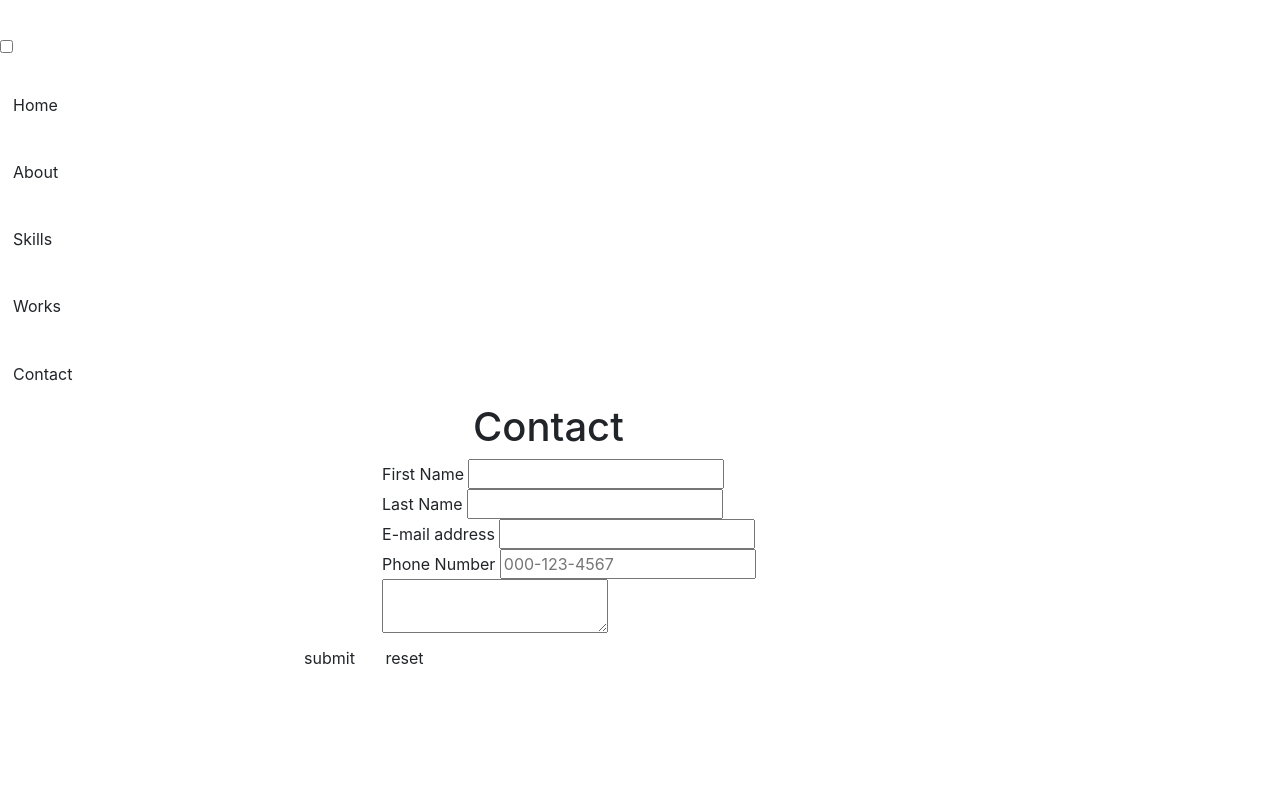
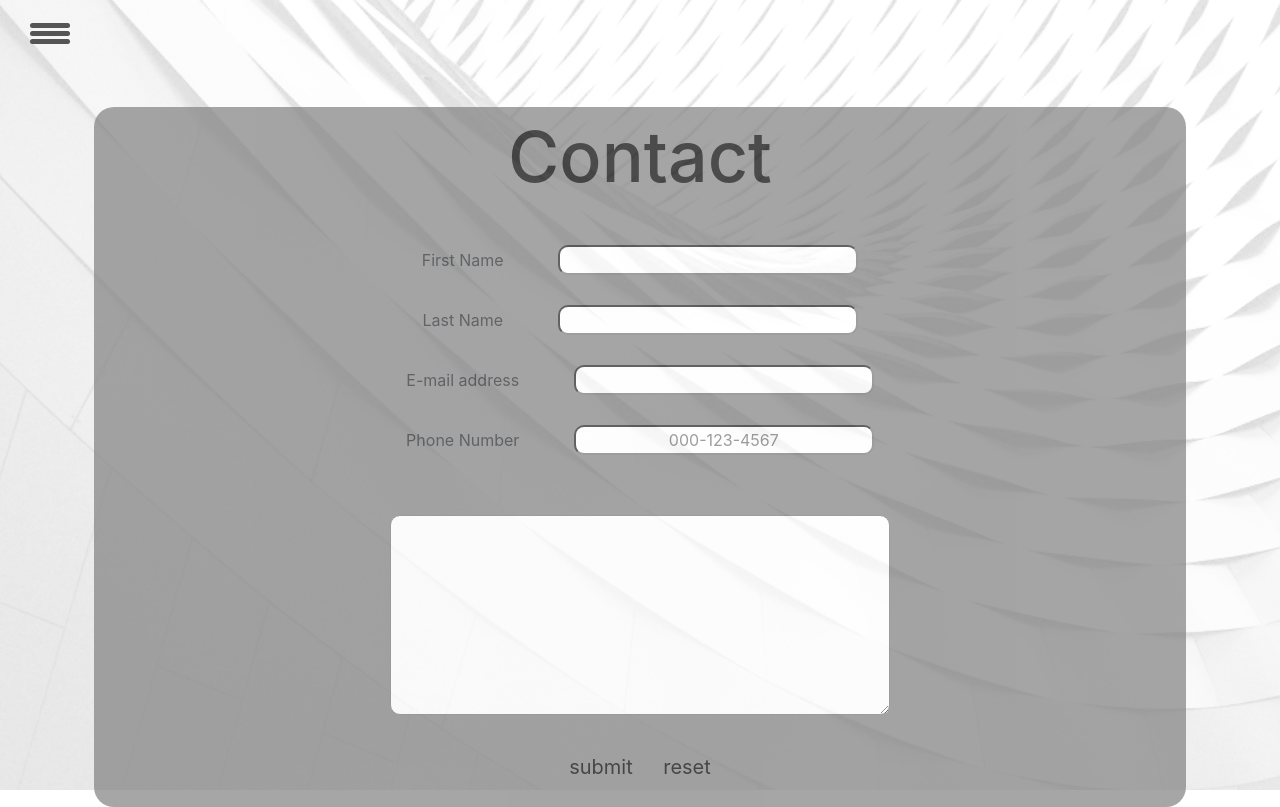
Before and after one commit to Yuki-zzZ/portfolio.github.io, a plain HTML site: page form.html in a window 1280 px wide. Drawn offline with nearby package versions, Linux system fonts and the light colour scheme.

Commit message:
Update form.css

```diff
--- a/form.css
+++ b/form.css
@@ -1,72 +1,176 @@
-<!DOCTYPE html>
-<html lang="en">
-<head>
-    <meta charset="UTF-8">
-    <meta name="viewport" content="width=device-width, initial-scale=1.0">
-    <meta http-equiv="X-UA-Compatible" content="ie=edge">
-    <title>Yuki's portfolio contact form</title>
-    <link rel="stylesheet" type="text/css" href="form.css">
-    <link rel="stylesheet" href="https://stackpath.bootstrapcdn.com/bootstrap/4.4.1/css/bootstrap.min.css" integrity="sha384-Vkoo8x4CGsO3+Hhxv8T/Q5PaXtkKtu6ug5TOeNV6gBiFeWPGFN9MuhOf23Q9Ifjh" crossorigin="anonymous">
-</head>
-<body>
-    <div class="contact-form">
-        <div class="nav row">
-            <div class="nav-drawer col-1 display-4">
-                <input id="nav-input" type="checkbox" class="nav-unshown">
-                <label id="nav-open" for="nav-input"><span></span></label>
-                <label class="nav-unshown" id="nav-close" for="nav-input"></label>
-                <div id="nav-content">
-                    <a class="btn" href="https://yuki-zzz.github.io/portfolio.github.io/#">Home</a><br>
-                    <a class="btn" href="https://yuki-zzz.github.io/portfolio.github.io/#about">About</a><br>
-                    <a class="btn" href="portfolio.html#skills">Skills</a><br>
-                    <a class="btn" href="https://yuki-zzz.github.io/portfolio.github.io/#works">Works</a><br>
-                    <a class="btn" href="https://yuki-zzz.github.io/portfolio.github.io/#contact">Contact</a>
-                </div>
-            </div>
-        </div>
-
-        <form name="form">
-            <div class="row">
-                <div class="container offset-1 col-10">
-                    <div class="row">
-                        <div class="title offset-md-4 col-md-4">
-                            <h1>Contact</h1>
-                        </div>
-                    </div>
-                    <div class="row">
-                        <div class="contact-info offset-md-3 col-md-6">
-                            <lable>First Name </lable><input class="input-contents" type="text"><br>
-                            <lable>Last Name </lable><input class="input-contents" type="text"><br>
-                            <lable>E-mail address </lable><input class="input-contents" type="email" name="email"><br>
-                            <lable>Phone Number </lable><input class="input-contents" type="tel" placeholder="000-123-4567" pattern="[0-9]{3}-[0-9]{2}-[0-9]{3}"><br>
-                        </div>
-                    </div>
-                    <div class="row">
-                        <div class="textarea offset-md-3 col-md-6">
-                            <textarea></textarea>
-                        </div>
-                    </div>
-        </form>
-                <div class="row">
-                    <div class="contact-submit offset-md-2 col-md-8">
-                        <input class="btn message" type="submit" value="submit" onclick="form1()">
-                        <input class="btn message" type="reset" value="reset" onclick="form2()">
-                    </div>
-                </div>
-            </div>
-        </div>
-    </div>
-</body>
-
-<script>
-    function form1() {
-	document.form.action="yuki.tennis2588@icloud.com";
-	document.form.method="get";
-	document.form.submit();
+.contact-form{
+    width: 100%;
+    height: 790px;
+    background-image: url(./white-unsplash-.jpg);
+    background-size: cover;
+    background-attachment: fixed;
+    background-color:rgba(255,255,255,0.5);
+    background-blend-mode:lighten;
+    position: relative;
+}
+.container {
+    width: 90%;
+    height: 700px;
+    background-color: grey;
+    position: absolute;
+    top: 40px;
+    opacity: 0.7;
+    border-radius: 20px;
+}
+.title{
+    h1{
+        color: black;
+        text-align: center;
+        height: 100px;
+        line-height: 100px;
+        font-size: 70px;
+    }
+}
+.contact-info{
+    height: 250px;
+    text-align: center;
+    .input-contents{
+      text-align: center;
+        width: 300px;
+        border-radius: 10px;
+        margin-top: 30px;
+        margin-left: 50px;
+    }
+}
+.textarea{
+    height: 200px;
+    margin-top: 50px;
+    text-align: center;
+    textarea{
+        width: 500px;
+        height: 200px;
+        border-radius: 10px;
+    }
+}
+.contact-submit{
+    text-align: center;
+    margin-top: 30px;
+    .message{
+        color: black;
+        font-size: 20px;
+    }
+}
+.btn:hover{
+    opacity: 0.5;
 }
 
-function form2() {
-	document.form.reset();
+@media (max-width: 1020px){
+  .contact-info{
+    .input-contents{
+      width: 200px;
+      margin-left: 10px;
+    }
+  }
+  .textarea{
+    textarea{
+      width: 400px;
+    }
+  }
 }
-</script>
-</html>
+@media (max-width: 767px){
+  .contact-info{
+    .input-contents{
+      width: 150px;
+      margin-left: 10px;
+    }
+  }
+  .textarea{
+    textarea{
+      width: 300px;
+    }
+  }
+}
+
+// nav-bar
+.nav{
+    position: fixed;
+    z-index: 99;
+}
+.nav-drawer {
+    margin-left: 30px;
+    position: relative;
+  }
+
+  /*チェックボックス等は非表示に*/
+  .nav-unshown {
+    display:none;
+  }
+
+  /*アイコンのスペース*/
+  #nav-open {
+    display: inline-block;
+    width: 30px;
+    height: 22px;
+    vertical-align: middle;
+  }
+
+  /*ハンバーガーアイコンをCSSだけで表現*/
+  #nav-open span, #nav-open span:before, #nav-open span:after {
+    position: absolute;
+    height: 5px;/*線の太さ*/
+    width: 40px;/*長さ*/
+    border-radius: 3px;
+    background: #555;
+    display: block;
+    content: '';
+    cursor: pointer;
+  }
+  #nav-open span:before {
+    bottom: -8px;
+  }
+  #nav-open span:after {
+    bottom: -16px;
+  }
+
+  /*閉じる用の薄黒カバー*/
+  #nav-close {
+    display: none;/*はじめは隠しておく*/
+    position: fixed;
+    z-index: 99;
+    top: 0;/*全体に広がるように*/
+    left: 0;
+    width: 100%;
+    height: 100%;
+    background: black;
+    opacity: 0;
+    transition: .3s ease-in-out;
+  }
+
+  /*中身*/
+  #nav-content {
+    overflow: auto;
+    position: fixed;
+    top: 0;
+    left: 0;
+    z-index: 9999;/*最前面に*/
+    width: 90%;/*右側に隙間を作る（閉じるカバーを表示）*/
+    max-width: 220px;/*最大幅（調整してください）*/
+    height: 100%;
+    background-color: rgb(144, 220, 250);/*背景色*/
+    transition: .3s ease-in-out;/*滑らかに表示*/
+    -webkit-transform: translateX(-105%);
+    transform: translateX(-105%);/*左に隠しておく*/
+    .btn{
+        font-size: 20px;
+        margin-top: 20px;
+        width: 100px;
+        background-color: rgb(170, 227, 250);
+    }
+  }
+
+  /*チェックが入ったらもろもろ表示*/
+  #nav-input:checked ~ #nav-close {
+    display: block;/*カバーを表示*/
+    opacity: .5;
+  }
+
+  #nav-input:checked ~ #nav-content {
+    -webkit-transform: translateX(0%);
+    transform: translateX(0%);/*中身を表示（右へスライド）*/
+    box-shadow: 6px 0 25px rgba(0,0,0,.15);
+  }
```
